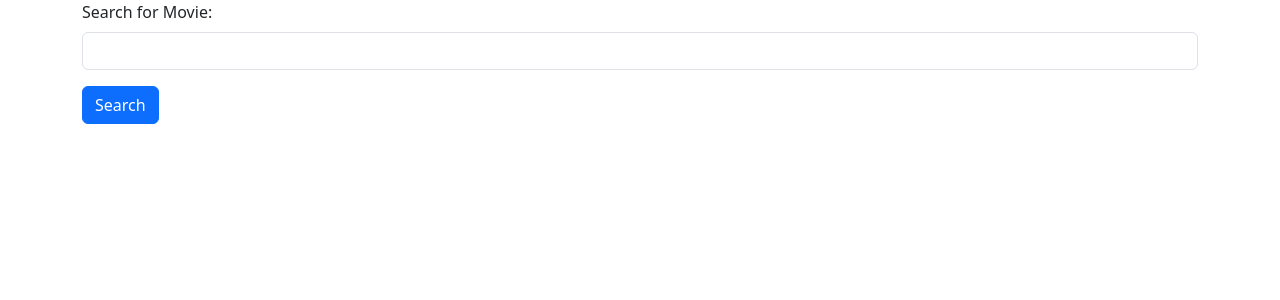
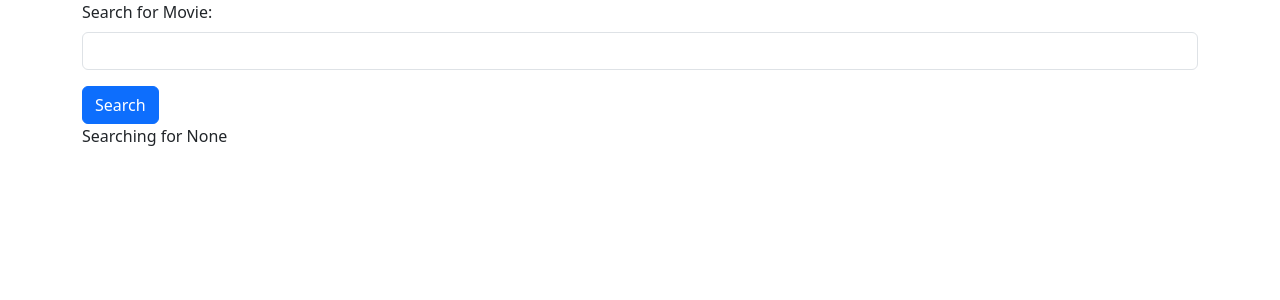
Before and after one commit to grecpt/moviereviewsproject, a Django app: page / in a window 1280 px wide. Shown: the top 300 px of the page. Run offline with Django 4.2, Linux system fonts and the light colour scheme.

Commit message:
Update the home template

```diff
--- a/movie/templates/home.html
+++ b/movie/templates/home.html
@@ -18,6 +18,7 @@
             </div>
             <button type="submit" class="btn btn-primary">Search</button>
         </form>
+        Searching for {{searchTerm}}
     </div>
 </body>
 
```
